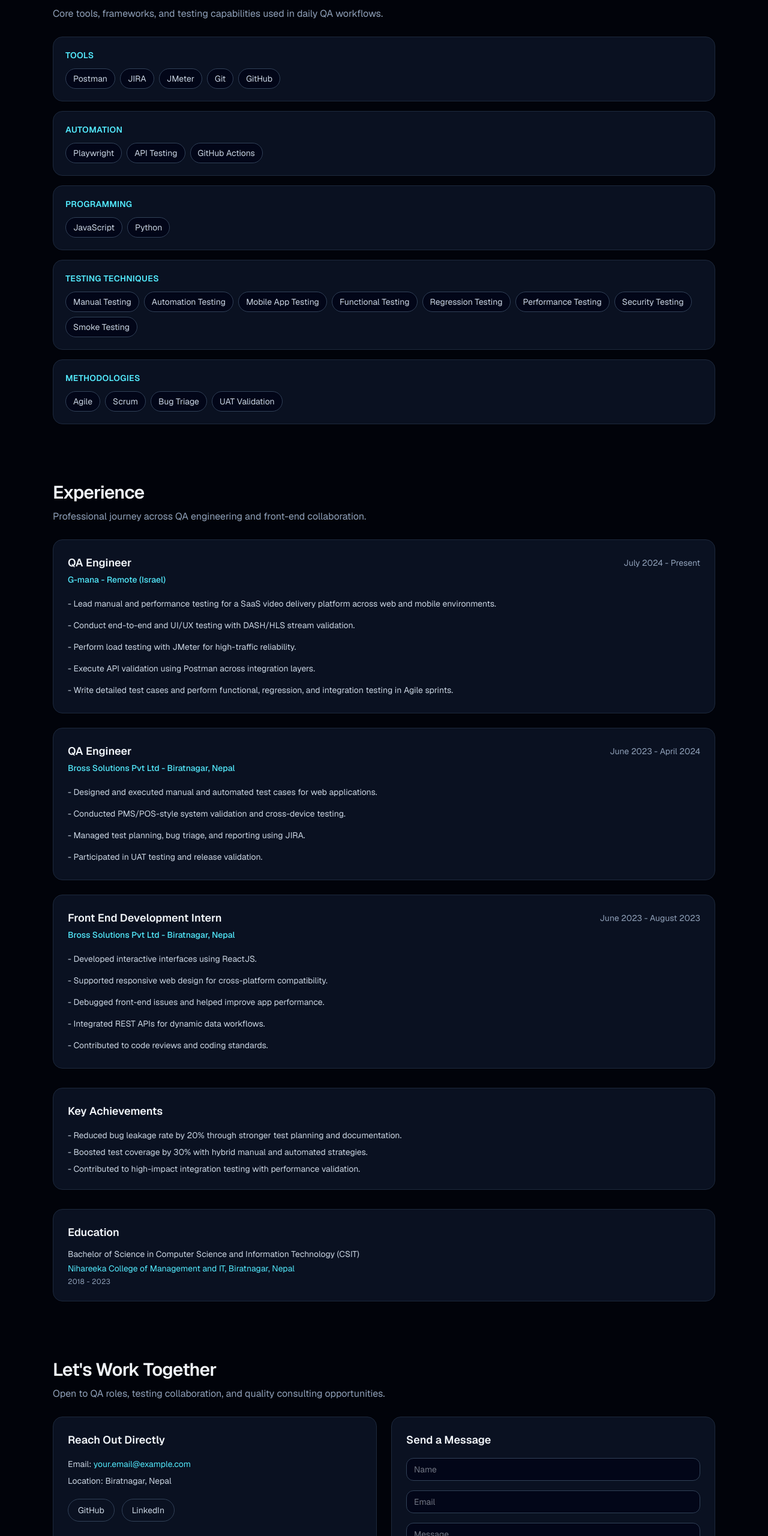
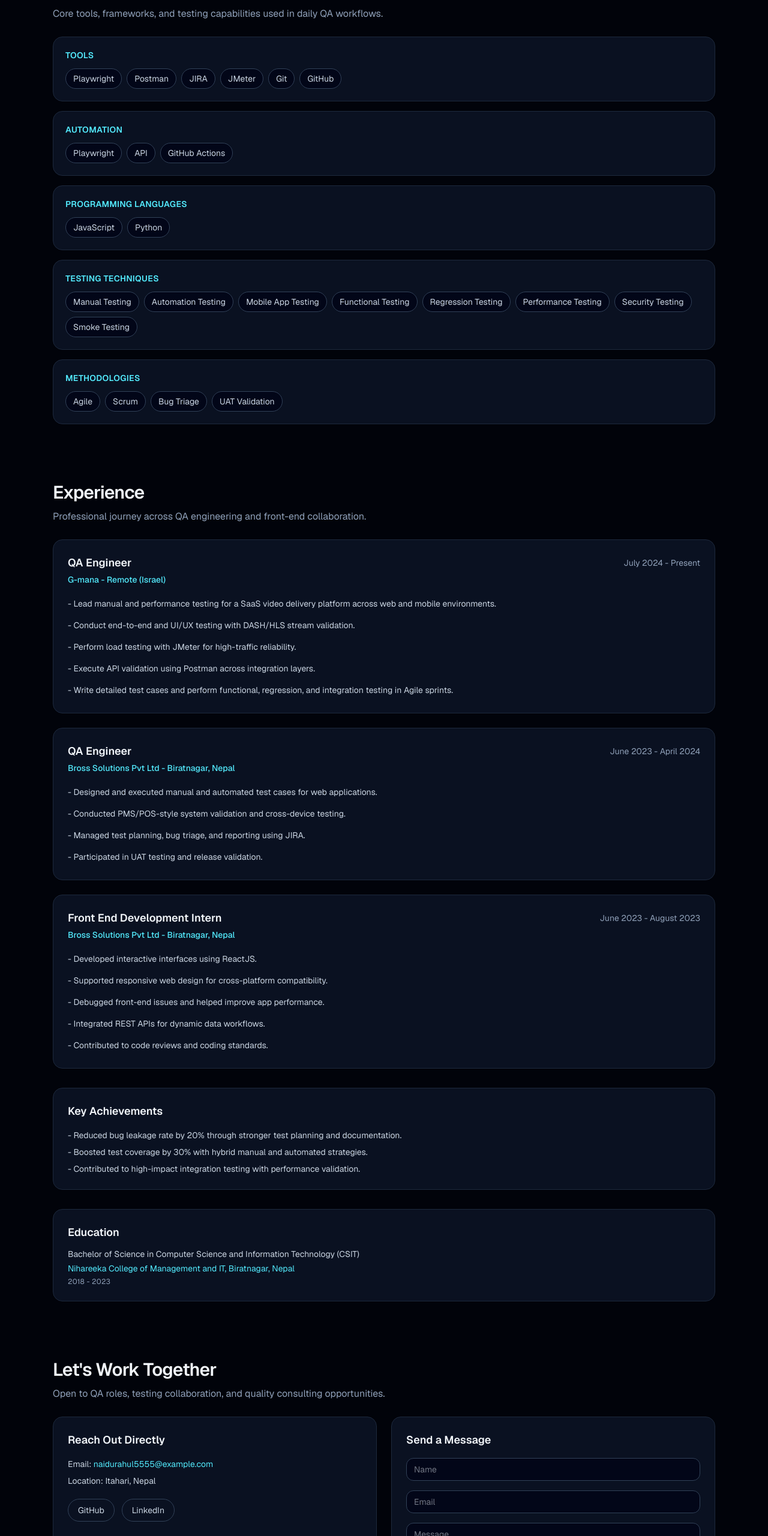
Before and after one commit to naidurahul/Personal_QA_portfolio, a Next.js app: page / in a window 1280 px wide. Shown: the part 1046-3606 px from the top of the page at 60% size. Built offline with nearby package versions, Linux system fonts and the light colour scheme.

Commit message:
Changes made in site.ts

```diff
--- a/src/data/site.ts
+++ b/src/data/site.ts
@@ -3,12 +3,12 @@ export const siteConfig = {
   title: "QA Engineer",
   shortBio:
     "Crafting reliable digital experiences with clean quality processes and thoughtful testing.",
-  email: "your.email@example.com",
-  location: "Biratnagar, Nepal",
-  resumeUrl: "/resume.pdf",
+  email: "naidurahul5555@example.com",
+  location: "Itahari, Nepal",
+  resumeUrl: "/Rahul QA CV.pdf",
   socialLinks: {
-    github: "https://github.com/yourname",
-    linkedin: "https://www.linkedin.com/in/yourname",
+    github: "https://github.com/naidurahul",
+    linkedin: "https://www.linkedin.com/in/rahul-n-9b34411b7/",
   },
   nav: [
     { href: "/#overview", label: "Overview" },
@@ -38,14 +38,14 @@ export type SkillCategory = {
 export const skillCategories: SkillCategory[] = [
   {
     name: "Tools",
-    items: ["Postman", "JIRA", "JMeter", "Git", "GitHub"],
+    items: ["Playwright","Postman", "JIRA", "JMeter", "Git", "GitHub"],
   },
   {
     name: "Automation",
-    items: ["Playwright", "API Testing", "GitHub Actions"],
+    items: ["Playwright", "API", "GitHub Actions"],
   },
   {
-    name: "Programming",
+    name: "Programming Languages",
     items: ["JavaScript", "Python"],
   },
   {
```
Also changed, not shown: 1 other file (tests, documents, lock files or other folders).
